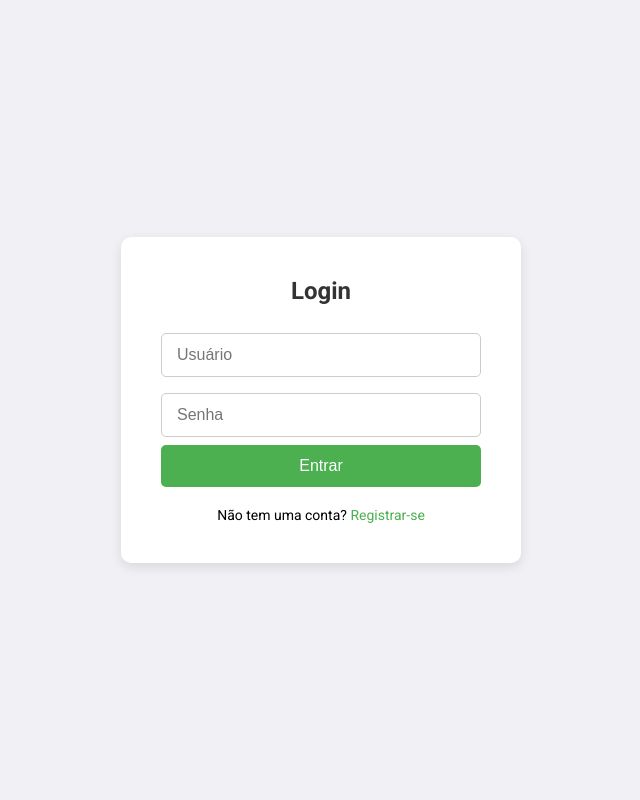
After one commit to Daniel5008/php_projects, a PHP site: page /login.html in a window 1280 px wide. The commit adds this page. Shown: the whole page, without its empty margins (319-959 px from the left). Run offline with PHP 8.4, Linux system fonts and the light colour scheme.

Commit message:
criado layout para login

```diff
--- /dev/null
+++ b/authentication/css/login_style.css
@@ -0,0 +1,67 @@
+* {
+    margin: 0;
+    padding: 0;
+    box-sizing: border-box;
+}
+
+body {
+    font-family: 'Roboto', sans-serif;
+    background-color: #f0f0f5;
+    display: flex;
+    justify-content: center;
+    align-items: center;
+    height: 100vh;
+}
+
+.container {
+    background-color: #fff;
+    padding: 40px;
+    border-radius: 10px;
+    box-shadow: 0px 4px 12px rgba(0, 0, 0, 0.1);
+    width: 400px;
+    text-align: center;
+}
+
+h2 {
+    margin-bottom: 20px;
+    font-weight: 700;
+    color: #333;
+}
+
+input[type="text"], input[type="password"], input[type="email"] {
+    width: 100%;
+    padding: 12px 15px;
+    margin: 8px 0;
+    border: 1px solid #ccc;
+    border-radius: 5px;
+    font-size: 16px;
+}
+
+button {
+    width: 100%;
+    padding: 12px 15px;
+    background-color: #4CAF50;
+    color: white;
+    border: none;
+    border-radius: 5px;
+    cursor: pointer;
+    font-size: 16px;
+}
+
+button:hover {
+    background-color: #45a049;
+}
+
+.switch {
+    margin-top: 20px;
+    font-size: 14px;
+}
+
+.switch a {
+    color: #4CAF50;
+    text-decoration: none;
+}
+
+.switch a:hover {
+    text-decoration: underline;
+}
--- /dev/null
+++ b/authentication/js/script_login.js
@@ -0,0 +1,6 @@
+function toggleForms() {
+    const loginContainer = document.getElementById('login-container');
+    const registerContainer = document.getElementById('register-container');
+    loginContainer.style.display = loginContainer.style.display === 'none' ? 'block' : 'none';
+    registerContainer.style.display = registerContainer.style.display === 'none' ? 'block' : 'none';
+}
--- /dev/null
+++ b/authentication/login.html
@@ -0,0 +1,41 @@
+<!DOCTYPE html>
+<html lang="pt-BR">
+<head>
+    <meta charset="UTF-8">
+    <meta name="viewport" content="width=device-width, initial-scale=1.0">
+    <title>Login / Registro</title>
+    <link href="https://fonts.googleapis.com/css2?family=Roboto:wght@400;700&display=swap" rel="stylesheet">
+    <link rel="stylesheet" href="css/login_style.css">
+</head>
+
+<body>
+
+    <div class="container" id="login-container">
+        <h2>Login</h2>
+        <form id="login-form">
+            <input type="text" id="login-username" placeholder="Usuário" required>
+            <input type="password" id="login-password" placeholder="Senha" required>
+            <button type="submit">Entrar</button>
+        </form>
+        <div class="switch">
+            Não tem uma conta? <a href="#" onclick="toggleForms()">Registrar-se</a>
+        </div>
+    </div>
+
+    <div class="container" id="register-container" style="display: none;">
+        <h2>Registro</h2>
+        <form id="register-form">
+            <input type="text" id="register-username" placeholder="Usuário" required>
+            <input type="email" id="register-email" placeholder="Email" required>
+            <input type="password" id="register-password" placeholder="Senha" required>
+            <button type="submit">Registrar</button>
+        </form>
+        <div class="switch">
+            Já tem uma conta? <a href="#" onclick="toggleForms()">Entrar</a>
+        </div>
+    </div>
+
+    <script type="text/javascript" src="js/script_login.js"></script>
+
+</body>
+</html>
```
Also changed, not shown: authentication/index.php (+11 -1 lines).
